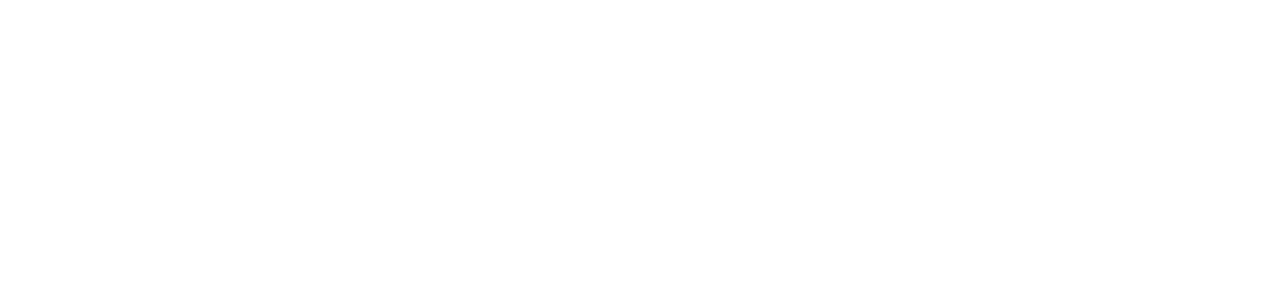
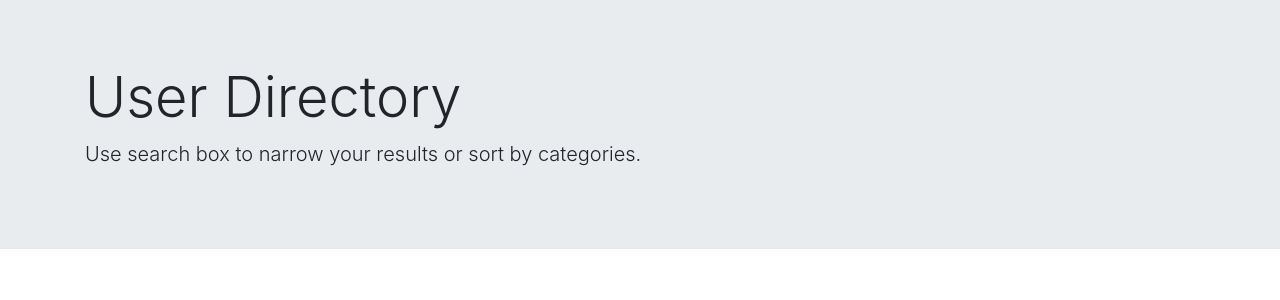
Before and after one commit to zhouyiartemiswang/react_user_directory, a React (Create React App) app: page / in a window 1280 px wide. Shown: the top 300 px of the page. Built offline with nearby package versions, Linux system fonts and the light colour scheme; the HTML template or start-up script is replaced by a standard one.

Commit message:
added jumbotron

```diff
--- a/public/index.html
+++ b/public/index.html
@@ -1,43 +1,20 @@
 <!DOCTYPE html>
 <html lang="en">
-  <head>
+
+<head>
     <meta charset="utf-8" />
     <link rel="icon" href="%PUBLIC_URL%/favicon.ico" />
     <meta name="viewport" content="width=device-width, initial-scale=1" />
     <meta name="theme-color" content="#000000" />
-    <meta
-      name="description"
-      content="Web site created using create-react-app"
-    />
+    <meta name="description" content="Web site created using create-react-app" />
     <link rel="apple-touch-icon" href="%PUBLIC_URL%/logo192.png" />
-    <!--
-      manifest.json provides metadata used when your web app is installed on a
-      user's mobile device or desktop. See https://developers.google.com/web/fundamentals/web-app-manifest/
-    -->
     <link rel="manifest" href="%PUBLIC_URL%/manifest.json" />
-    <!--
-      Notice the use of %PUBLIC_URL% in the tags above.
-      It will be replaced with the URL of the `public` folder during the build.
-      Only files inside the `public` folder can be referenced from the HTML.
+    <title>React App</title>
+</head>
 
-      Unlike "/favicon.ico" or "favicon.ico", "%PUBLIC_URL%/favicon.ico" will
-      work correctly both with client-side routing and a non-root public URL.
-      Learn how to configure a non-root public URL by running `npm run build`.
-    -->
-    <title>React App</title>
-  </head>
-  <body>
+<body>
     <noscript>You need to enable JavaScript to run this app.</noscript>
     <div id="root"></div>
-    <!--
-      This HTML file is a template.
-      If you open it directly in the browser, you will see an empty page.
+</body>
 
-      You can add webfonts, meta tags, or analytics to this file.
-      The build step will place the bundled scripts into the <body> tag.
-
-      To begin the development, run `npm start` or `yarn start`.
-      To create a production bundle, use `npm run build` or `yarn build`.
-    -->
-  </body>
 </html>
--- a/src/App.js
+++ b/src/App.js
@@ -1,11 +1,22 @@
 import React, { Component } from 'react'
+import Jumbotron from './components/Jumbotron'
 
 export default class App extends Component {
     render() {
         return (
-            <div>
+            // Jumbotron
+            <Jumbotron />
+            // Sort
+            // <div className="row">
+            //     <div className="col-md-6">
 
-            </div>
+            //     </div>
+            // </div>
+            // Search
+            // Table
+            // <div>
+
+            // </div>
         )
     }
 }
--- /dev/null
+++ b/src/components/Jumbotron/index.js
@@ -0,0 +1,12 @@
+import React from 'react'
+
+export default function Jumbotron() {
+    return (
+        <div class="jumbotron jumbotron-fluid">
+            <div class="container">
+                <h1 class="display-4">User Directory</h1>
+                <p class="lead">Use search box to narrow your results or sort by categories.</p>
+            </div>
+        </div>
+    )
+}
```
Also changed, not shown: package.json (indentation only), src/components/NavBar/index.js (deleted).
